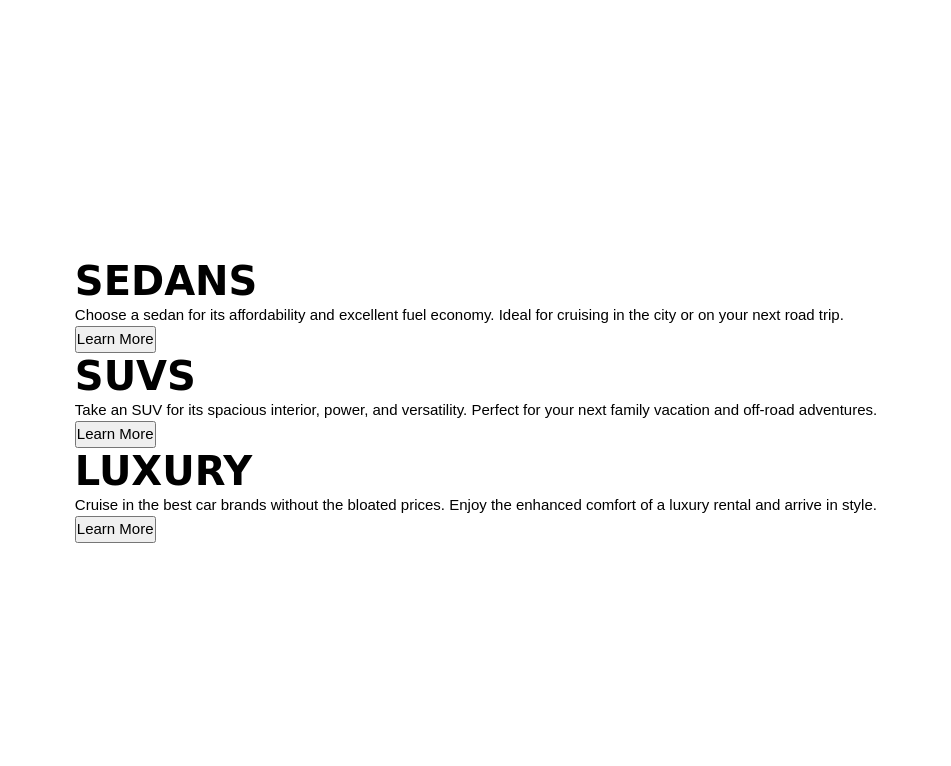
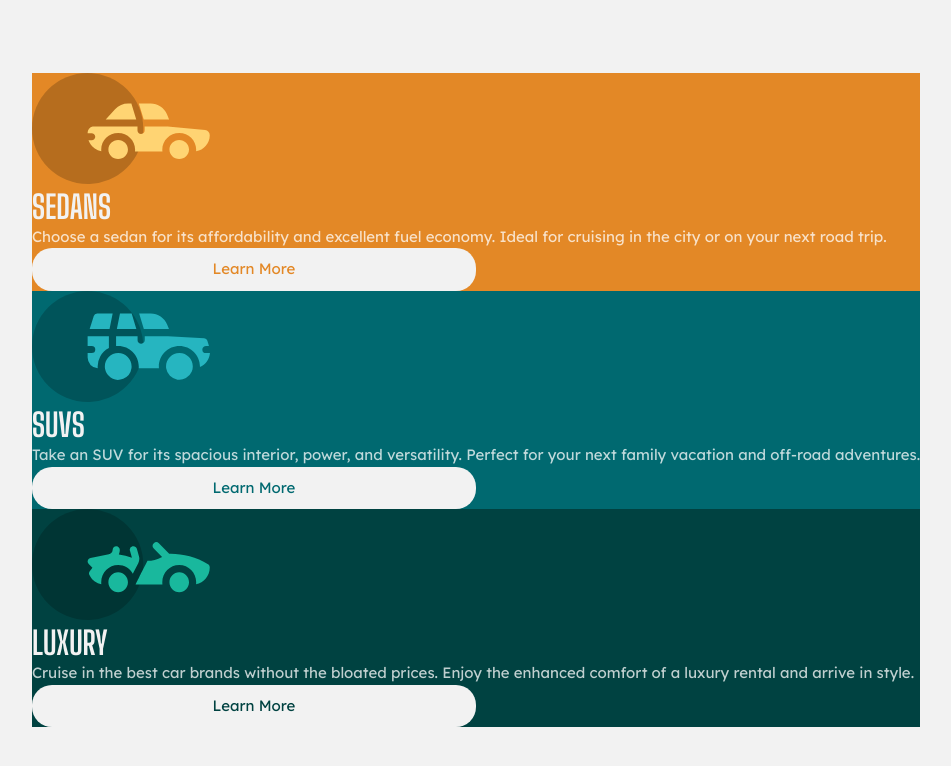
Before and after one commit to ChrisCablish/3-card-preview, a plain HTML site: page index.html in a window 1280 px wide. Shown: the whole page, without its empty margins (164-1115 px from the left). Drawn offline with Linux system fonts and the light colour scheme.

Commit message:
add colors specified in style guide

```diff
--- a/index.html
+++ b/index.html
@@ -6,23 +6,30 @@
   <link rel="icon" type="image/png" sizes="32x32" href="./images/favicon-32x32.png">
   <title>Frontend Mentor | 3-column preview card component</title>
   <link href="style.css" rel="stylesheet">
+  <!--FONTS-->
+  <link rel="preconnect" href="https://fonts.googleapis.com">
+  <link rel="preconnect" href="https://fonts.gstatic.com" crossorigin>
+  <link href="https://fonts.googleapis.com/css2?family=Big+Shoulders+Display:wght@700&family=Lexend+Deca&display=swap" rel="stylesheet">
 </head>
 <body>
 
   <main>
     <div class="section one">
+      <img src="images/icon-sedans.svg" alt="sedan icon">
       <h2>Sedans</h2>
       <p>Choose a sedan for its affordability and excellent fuel economy. Ideal for cruising in the city
         or on your next road trip.</p>
       <button type="button">Learn More</button>
     </div>
     <div class="section two">
+      <img src="images/icon-suvs.svg" alt="suv icon">
       <h2>SUVs</h2>
       <p>Take an SUV for its spacious interior, power, and versatility. Perfect for your next family vacation
         and off-road adventures.</p>
       <button type="button">Learn More</button>
     </div>
     <div class="section three">
+      <img src="images/icon-luxury.svg" alt="luxury icon">
       <h2>Luxury</h2>
       <p>Cruise in the best car brands without the bloated prices. Enjoy the enhanced comfort of a luxury
         rental and arrive in style.</p>
--- a/style.css
+++ b/style.css
@@ -1,7 +1,19 @@
+:root {
+    /*PRIMARY COLORS*/
+    --Bright_orange: hsl(31, 77%, 52%);
+    --Dark_cyan: hsl(184, 100%, 22%);
+    --Very_dark_cyan: hsl(179, 100%, 13%);
+    /*NEUTRAL COLORS*/
+    --Transparent_white_paragraphs: hsla(0, 0%, 100%, 0.75);
+    --Very_light_gray: hsl(0, 0%, 95%);
+
+}
+
 * {
     margin: 0;
     padding: 0;
     box-sizing: border-box;
+
 }
 
 body {
@@ -9,12 +21,14 @@ body {
     min-height: 100vh;
     justify-content: center;
     align-items: center;
+    background-color: var(--Very_light_gray);
 }
 
 h2 {
     font-family: 'Big Shoulders Display', cursive;
     text-transform: uppercase;
-    font-size: 2.5em;
+    font-size: 2em;
+    color: var(--Very_light_gray);
 }
 
 p,
@@ -24,19 +38,68 @@ button {
     line-height: 1.5em;
 }
 
+p {
+    color: var(--Transparent_white_paragraphs);
+}
+
+
+.section img {
+    width: 20%;
+    height: auto;
+}
+
+.section.one {
+    background-color:  var(--Bright_orange);
+}
+
+.section.two {
+    background-color: var(--Dark_cyan);
+}
+
+.section.three {
+    background-color: var(--Very_dark_cyan);
+}
+
+.section button {
+    width: 50%;
+    background-color: var(--Very_light_gray);
+}
+
+button {
+    padding: 10px 20px;
+    border-radius: 20px;
+    border: none;
+}
+
+.section.one button {
+    color: var(--Bright_orange);
+}
+
+.section.two button {
+    color: var(--Dark_cyan);
+}
+
+.section.three button {
+    color: var(--Very_dark_cyan);
+}
+
+
 
 
 @media screen and (max-width: 700px) {
     main {
         width: 90%;
-        border: 1px solid black;
+        margin:40px 0px;
+
+        border-radius: 10px;
+        overflow: hidden;
     }
 
     .section {
         display: flex;
         flex-direction: column;
+        padding: 30px;
+        gap: 20px;
     }
 
-
-
 }
```
